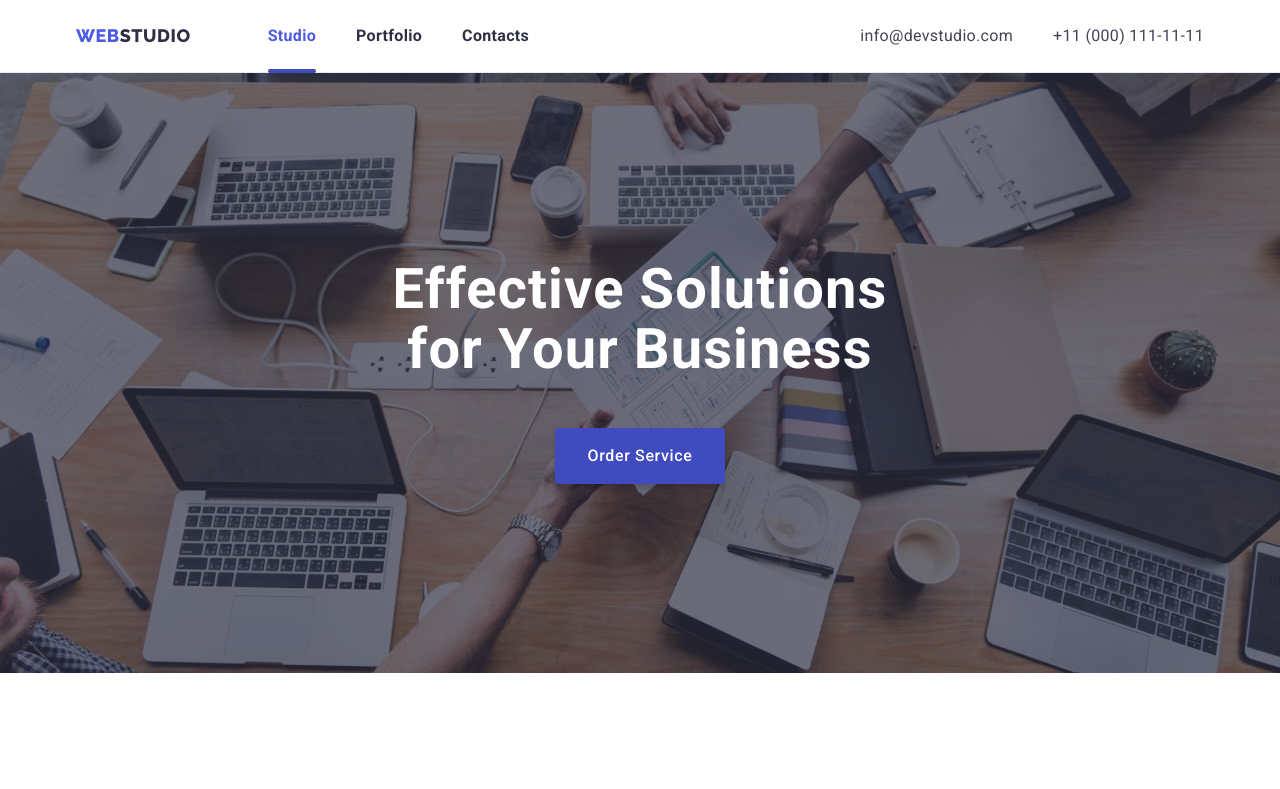
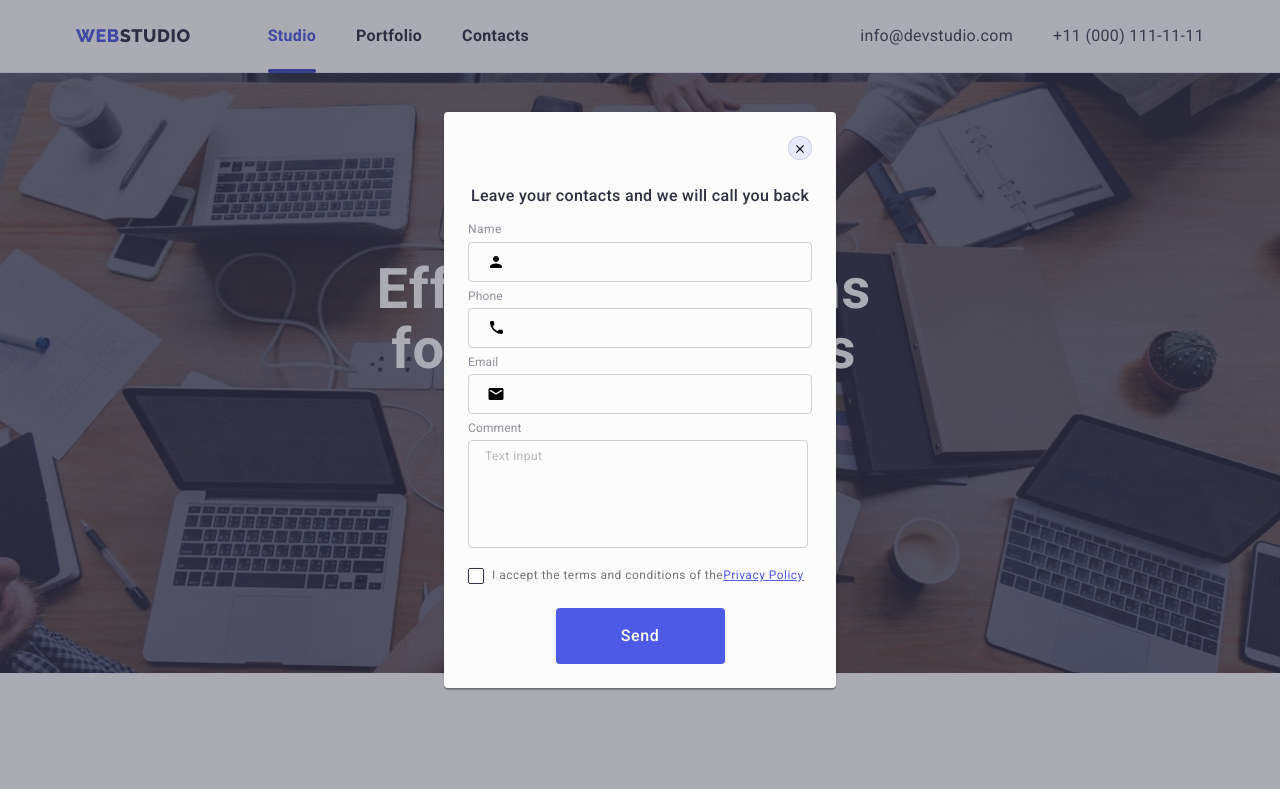
Before and after one commit to Maksim713/goit-markup-hw-07, a plain HTML site: page index.html in a window 1280 px wide. Both pictures are taken after a click on the button "Order Service". Shown: the top 789 px of the page. Drawn offline with nearby package versions, Linux system fonts and the light colour scheme.

Commit message:
modal adjustment

```diff
--- a/css/desktop.css
+++ b/css/desktop.css
@@ -4,6 +4,9 @@
     padding: 0;
   }
   /* --------------HEADER--------------  */
+  .header {
+    padding: 24px 0;
+  }
   .header-navigation {
     margin-left: 77px;
     margin-right: auto;
@@ -39,11 +42,6 @@
     font-size: 56px;
     line-height: 1.07;
     margin: 0 300px 48px;
-  }
-
-  /* --------------MODAL--------------  */
-  .backdrop {
-    top: 80;
   }
 
   /* --------------SECTION LIGHT--------------  */
--- a/css/styles.css
+++ b/css/styles.css
@@ -86,7 +86,7 @@ a {
 /* -------------HEADER------------- */
 
 .header {
-  padding: 24px 0;
+  padding: 17px 0;
   border-bottom: 1px solid #e7e9fc;
   box-shadow: 0px 2px 1px rgba(46, 47, 66, 0.08),
     0px 1px 1px rgba(46, 47, 66, 0.16), 0px 1px 6px rgba(46, 47, 66, 0.08);
@@ -105,7 +105,6 @@ a {
   font-size: 18px;
   line-height: 1.17;
   display: flex;
-  align-items: center;
   letter-spacing: 0.03em;
   text-transform: uppercase;
   color: var(--primary);
@@ -639,7 +638,7 @@ a {
 
 .footer-logos {
   margin-bottom: 16px;
-  justify-content: center;
+  justify-content: flex-start;
 }
 
 .logos {
@@ -666,7 +665,6 @@ a {
   font-size: 16px;
   line-height: 1.5;
   letter-spacing: 0.02em;
-  text-align: center;
   color: var(--light-gray);
 }
 
@@ -764,7 +762,8 @@ a {
 
 .backdrop {
   position: fixed;
-  top: 96;
+  top: 0;
+  left: 0;
   width: 100%;
   height: 100%;
   background-color: rgba(46, 47, 66, 0.4);
@@ -775,8 +774,25 @@ a {
   position: absolute;
   top: 50%;
   left: 50%;
-  /* width: 360px; */
-  /* min-height: 536px; */
+  background-color: var(--pale-gray);
+  box-shadow: 0px 1px 1px rgba(0, 0, 0, 0.14), 0px 1px 3px rgba(0, 0, 0, 0.12),
+    0px 2px 1px rgba(0, 0, 0, 0.2);
+  border-radius: 4px;
+  transform: translate(-50%, -50%);
+  transition: var(--transition);
+  padding: 72px 24px 24px;
+
+  width: 95%;
+  max-width: 392px;
+  height: auto; /* Замените "height" на "auto" */
+  max-height: 95%; /* Замените "max-height" на "95%" */
+  overflow-y: auto; /* Включаем полосу прокрутки, если контент выходит за пределы модального окна */
+}
+
+/* .modal {
+  position: absolute;
+  top: 50%;
+  left: 50%;
   background-color: var(--pale-gray);
   box-shadow: 0px 1px 1px rgba(0, 0, 0, 0.14), 0px 1px 3px rgba(0, 0, 0, 0.12),
     0px 2px 1px rgba(0, 0, 0, 0.2);
@@ -789,8 +805,11 @@ a {
   max-width: 392px;
   height: 95%;
   max-height: 586px;
-  overflow: scroll;
-}
+} */
+
+/* .modal-content {
+  overflow-y: scroll;
+} */
 
 .backdrop.is-hidden .modal {
   transform: translate(-50%, -50%) scaleY(0);
@@ -953,7 +972,7 @@ a {
 }
 
 .modal-comment {
-  width: 340px;
+  width: 256px;
   height: 108px;
   border: 1px solid rgba(33, 33, 33, 0.2);
   border-radius: 4px;
--- a/css/tablet.css
+++ b/css/tablet.css
@@ -47,6 +47,7 @@
     font-size: 56px;
     line-height: 1.07;
     margin-bottom: 40px;
+    width: 496px;
   }
 
   /* --------------SECTION LIGHT--------------  */
@@ -99,8 +100,8 @@
   .line {
     display: flex;
     flex-wrap: wrap;
-    justify-content: center;
-    max-width: 555px;
+    justify-content: flex-start;
+    max-width: 533px;
   }
 
   .footer-info {
@@ -118,4 +119,8 @@
   .footer-media-title {
     text-align: left;
   }
+  /* --------------MODAL--------------  */
+  .modal-comment {
+    width: 340px;
+  }
 }
--- a/index.html
+++ b/index.html
@@ -563,6 +563,7 @@
     <!-- MODAL -->
     <div class="backdrop is-hidden" data-modal>
       <div class="modal">
+        <div class="modal-content">
           <button type="button" class="modal-close" data-modal-close>
             <svg class="close-icon">
               <use href="./images/icons.svg#icon-close"></use>
@@ -624,6 +625,7 @@
             </span>
             <button type="submit" class="modal-btn">Send</button>
           </form>
+        </div c>
       </div>
     </div>
     <script src="https://unpkg.com/aos@2.3.1/dist/aos.js"></script>
--- a/js/modal.js
+++ b/js/modal.js
@@ -5,10 +5,38 @@
     modal: document.querySelector("[data-modal]"),
   };
 
-  refs.openModalBtn.addEventListener("click", toggleModal);
-  refs.closeModalBtn.addEventListener("click", toggleModal);
+  refs.openModalBtn.addEventListener("click", openModal);
+  refs.closeModalBtn.addEventListener("click", closeModal);
 
-  function toggleModal() {
-    refs.modal.classList.toggle("is-hidden");
+  function openModal() {
+    refs.modal.classList.remove("is-hidden");
+    disablePageScroll(); // Отключаем прокрутку страницы
+    checkScrollbar(); // Проверка наличия полосы прокрутки при открытии.
+  }
+
+  function closeModal() {
+    refs.modal.classList.add("is-hidden");
+    enablePageScroll(); // Включаем прокрутку страницы
+  }
+
+  const modalContent = refs.modal.querySelector(".modal-content");
+
+  function checkScrollbar() {
+    const isMobile = window.innerWidth <= 767;
+    if (isMobile) {
+      modalContent.style.overflowY = "scroll";
+    } else {
+      modalContent.style.overflowY = "hidden";
+    }
+  }
+
+  window.addEventListener("resize", checkScrollbar);
+
+  function disablePageScroll() {
+    document.body.style.overflow = "hidden";
+  }
+
+  function enablePageScroll() {
+    document.body.style.overflow = "auto";
   }
 })();
```
Lines whose indentation alone changed are shown as unchanged.
